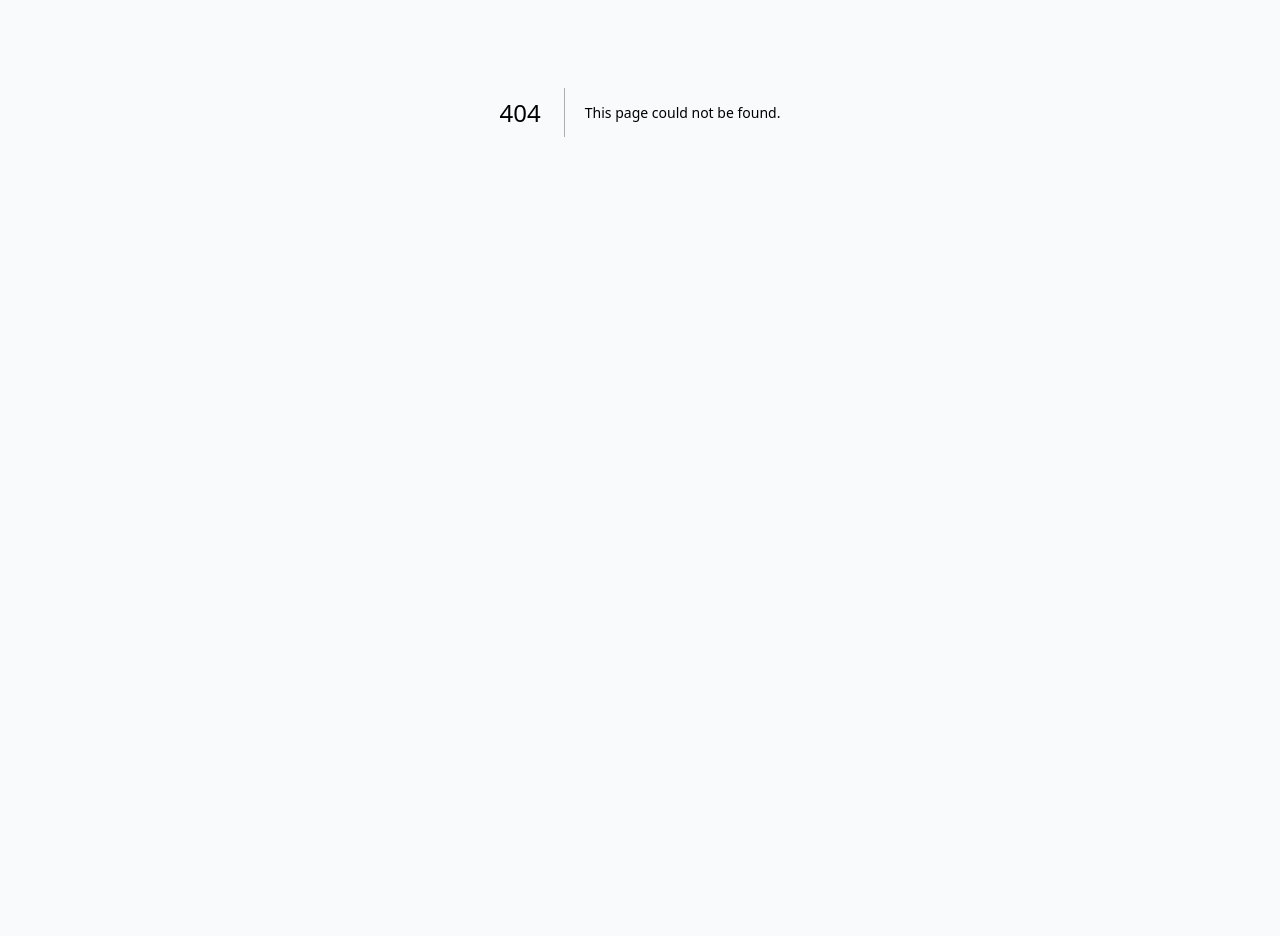
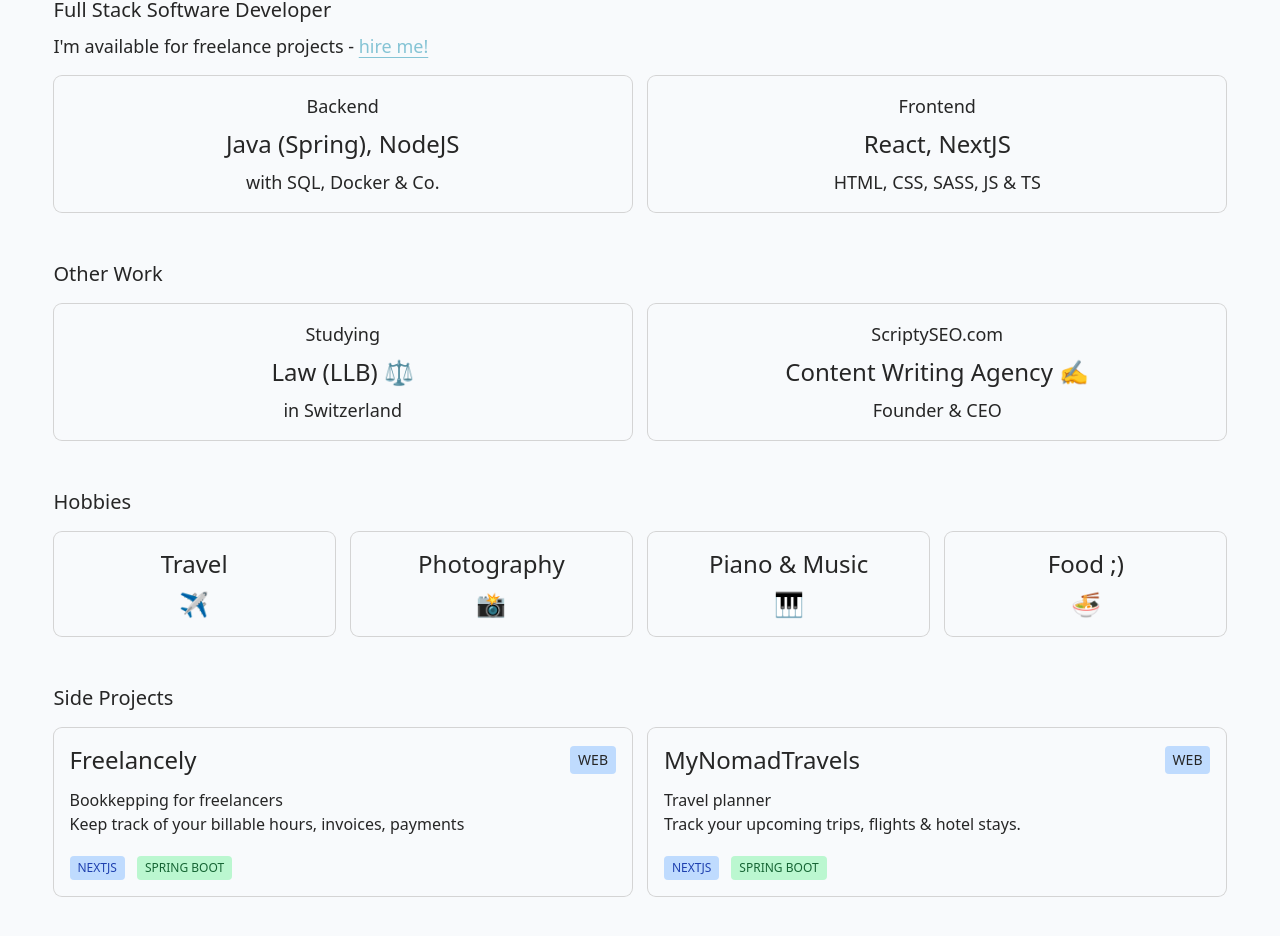
Before and after one commit to manueljenni/manueljenni.com_nextjs, a Next.js app: page /about in a window 1280 px wide. Before the commit this address had no page. Shown: the part 360-1296 px from the top of the page. Before the commit the page ends 872 px from the top, so only its background shows below. Built offline with nearby package versions, Linux system fonts and the light colour scheme.

Commit message:
Add about page

```diff
--- /dev/null
+++ b/app/about/page.tsx
@@ -0,0 +1,160 @@
+import React from "react";
+
+export default function page() {
+  return (
+    <div className="w-full py-24">
+      <div className="centerDiv h-full">
+        <div className="space-y-12">
+          <div className="space-y-4">
+            <p className="text-3xl font-medium">About me</p>
+            <div className="space-y-4 text-lg">
+              <p>Hi, I'm Manuel. :)</p>
+              <p>
+                I'm 20 years old, originally from Switzerland and now travelling the world
+                as a digital nomad.
+              </p>
+              <p>
+                Other than a travel addict, I'm also a passionate software developer.
+                Currently, my main project is Mileways, an amazing flight tracking app.
+              </p>
+              <p>
+                I'm also studying law at university, and running my own content writing
+                agency.
+              </p>
+            </div>
+          </div>
+          <div className="space-y-4">
+            <div className="space-y-2">
+              <h3 className="text-xl font-medium">Full Stack Software Developer</h3>
+              <p className="text-lg">
+                I'm available for freelance projects -{" "}
+                <span className="accentText">hire me!</span>
+              </p>
+            </div>
+            <div className="grid gap-4 md:grid-cols-2">
+              <div className="centerDiv rounded-lg p-4 ring-1 ring-neutral-300">
+                <div className="space-y-2 text-center">
+                  <p className="text-lg">Backend</p>
+                  <p className="text-2xl font-medium">Java (Spring), NodeJS</p>
+                  <p className="text-lg">with SQL, Docker & Co.</p>
+                </div>
+              </div>
+              <div className="centerDiv rounded-lg p-4 ring-1 ring-neutral-300">
+                <div className="space-y-2 text-center">
+                  <p className="text-lg">Frontend</p>
+                  <p className="text-2xl font-medium">React, NextJS</p>
+                  <p className="text-lg">HTML, CSS, SASS, JS & TS</p>
+                </div>
+              </div>
+            </div>
+          </div>
+          <div className="space-y-4">
+            <h3 className="text-xl font-medium">Other Work</h3>
+            <div className="grid gap-4 md:grid-cols-2">
+              <div className="centerDiv rounded-lg p-4 ring-1 ring-neutral-300">
+                <div className="space-y-2 text-center">
+                  <p className="text-lg">Studying</p>
+                  <p className="text-2xl font-medium">Law (LLB) ⚖️</p>
+                  <p className="text-lg">in Switzerland</p>
+                </div>
+              </div>
+              <div className="centerDiv rounded-lg p-4 ring-1 ring-neutral-300">
+                <div className="space-y-2 text-center">
+                  <p className="text-lg">ScriptySEO.com</p>
+                  <p className="text-2xl font-medium">Content Writing Agency ✍️</p>
+                  <p className="text-lg">Founder & CEO</p>
+                </div>
+              </div>
+            </div>
+          </div>
+          <div className="space-y-4">
+            <h3 className="text-xl font-medium">Hobbies</h3>
+            <div className="grid grid-cols-2 gap-4 lg:grid-cols-4">
+              <div className="centerDiv rounded-lg p-4 ring-1 ring-neutral-300">
+                <div className="space-y-2 text-center">
+                  <p className="text-2xl font-medium">Travel</p>
+                  <p className="text-2xl font-medium">✈️</p>
+                </div>
+              </div>
+              <div className="centerDiv rounded-lg p-4 ring-1 ring-neutral-300">
+                <div className="space-y-2 text-center">
+                  <p className="text-2xl font-medium">Photography</p>
+                  <p className="text-2xl font-medium">📸</p>
+                </div>
+              </div>
+              <div className="centerDiv rounded-lg p-4 ring-1 ring-neutral-300">
+                <div className="space-y-2 text-center">
+                  <p className="text-2xl font-medium">Piano & Music</p>
+                  <p className="text-2xl font-medium">🎹</p>
+                </div>
+              </div>
+              <div className="centerDiv rounded-lg p-4 ring-1 ring-neutral-300">
+                <div className="space-y-2 text-center">
+                  <p className="text-2xl font-medium">Food ;)</p>
+                  <p className="text-2xl font-medium">🍜</p>
+                </div>
+              </div>
+            </div>
+          </div>
+          <div className="space-y-4">
+            <h3 className="text-xl font-medium">Side Projects</h3>
+            <div className="grid grid-cols-2 gap-4">
+              <div className="rounded-lg p-4 ring-1 ring-neutral-300">
+                <div className="flex h-full flex-col justify-between space-y-3">
+                  <div className="space-y-3">
+                    <div className="flex items-center justify-between">
+                      <p className="text-2xl font-medium">Freelancely</p>
+                      <div className="flex space-x-3">
+                        <p className="rounded bg-blue-200 py-1 px-2 text-sm uppercase">
+                          Web
+                        </p>
+                      </div>
+                    </div>
+                    <div>
+                      <p className="text-base font-medium">Bookkepping for freelancers</p>
+                      <p className="text-base">
+                        Keep track of your billable hours, invoices, payments
+                      </p>
+                    </div>
+                  </div>
+                  <div className="flex items-center space-x-3 pt-2 text-xs uppercase">
+                    <p className="rounded bg-blue-200 py-1 px-2 text-blue-800">NextJS</p>
+                    <p className="rounded bg-green-200 py-1 px-2 text-green-800">
+                      Spring Boot
+                    </p>
+                  </div>
+                </div>
+              </div>
+              <div className="rounded-lg p-4 ring-1 ring-neutral-300">
+                <div className="flex h-full flex-col justify-between space-y-3">
+                  <div className="space-y-3">
+                    <div className="flex items-center justify-between">
+                      <p className="text-2xl font-medium">MyNomadTravels</p>
+                      <div className="flex space-x-3">
+                        <p className="rounded bg-blue-200 py-1 px-2 text-sm uppercase">
+                          Web
+                        </p>
+                      </div>
+                    </div>
+                    <div>
+                      <p className="text-base font-medium">Travel planner</p>
+                      <p className="text-base">
+                        Track your upcoming trips, flights & hotel stays.
+                      </p>
+                    </div>
+                  </div>
+                  <div className="flex items-center space-x-3 pt-2 text-xs uppercase">
+                    <p className="rounded bg-blue-200 py-1 px-2 text-blue-800">NextJS</p>
+                    <p className="rounded bg-green-200 py-1 px-2 text-green-800">
+                      Spring Boot
+                    </p>
+                  </div>
+                </div>
+              </div>
+            </div>
+          </div>
+        </div>
+      </div>
+    </div>
+  );
+}
--- a/app/layout.tsx
+++ b/app/layout.tsx
@@ -5,10 +5,7 @@ export default function RootLayout({ children }: { children: React.ReactNode })
   return (
     <html lang="en">
       <head />
-      <body className="bg-slate-50">
-        <Header />
-        {children}
-      </body>
+      <body className="bg-slate-50">{children}</body>
     </html>
   );
 }
```
